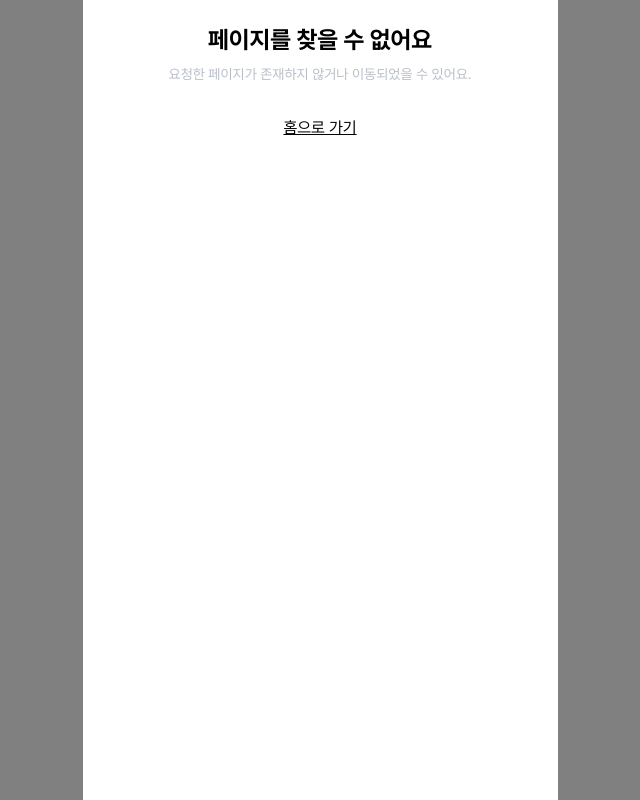
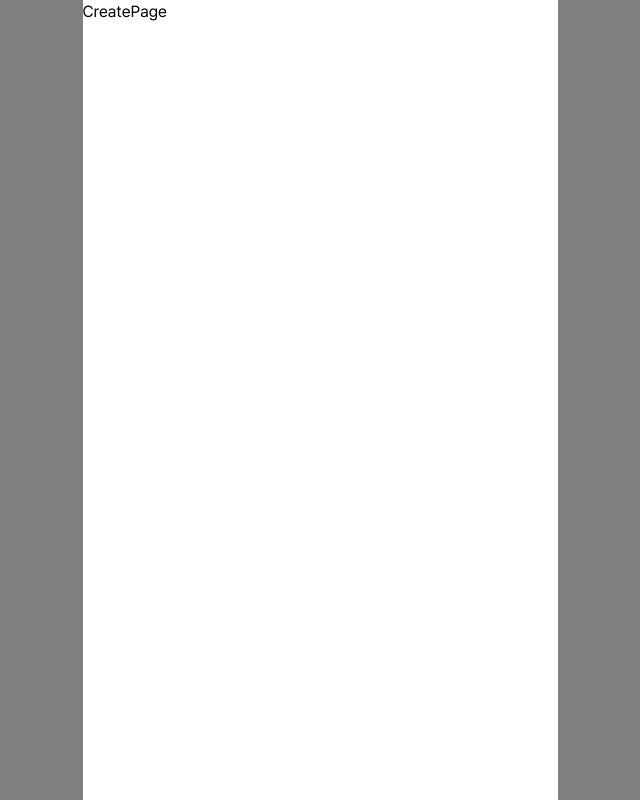
Before and after one commit to depromeet/17th-team3-Web, a Next.js app: page /meetings/create in a window 1280 px wide. Before the commit this address had no page. Shown: the whole page, without its empty margins (320-960 px from the left). Built offline with nearby package versions, Linux system fonts and the light colour scheme.

Commit message:
feat: 모임 생성 라우팅 구조 설계 (#41)

```diff
--- /dev/null
+++ b/src/app/meetings/create/page.tsx
@@ -0,0 +1,5 @@
+const CreatePage = () => {
+  return <div>CreatePage</div>;
+};
+
+export default CreatePage;
```
